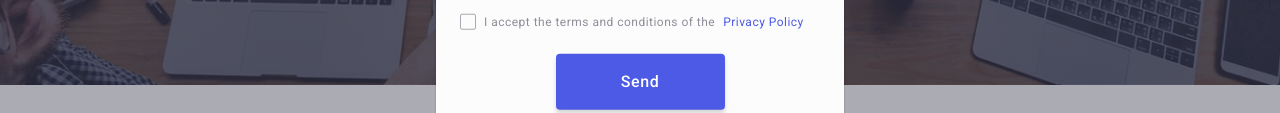
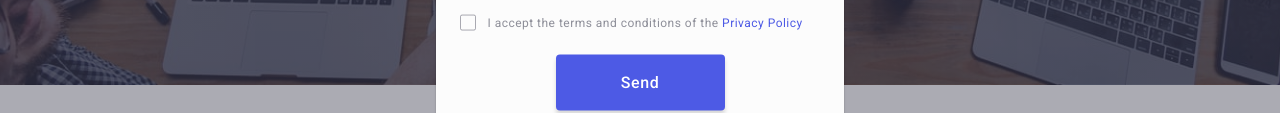
Before and after one commit to Lesiea/goit-markup-hw-05, a plain HTML site: page index.html in a window 1280 px wide. Shown: the part 561-674 px from the top of the page. Drawn offline with nearby package versions, Linux system fonts and the light colour scheme.

Commit message:
Update styles.css

```diff
--- a/css/styles.css
+++ b/css/styles.css
@@ -678,16 +678,18 @@ transition: border-color 250ms cubic-bezier(0.4, 0, 0.2, 1);
   visibility: hidden;
 }
 .modal-checkbox-label {
-  display: flex;
-  align-items: center;
-  gap: 8px;
   font-size: 12px;
   line-height: 1.17;
   letter-spacing: 0.04em;
   color: #8e8f99;
 
+
 }
 .modal-custom-checkbox {
+  display: inline-flex;
+  align-items: center;
+  justify-content: center;
+  margin-right: 8px;
   width: 16px;
   height: 16px;
   border-radius: 2px;
@@ -695,11 +697,9 @@ transition: border-color 250ms cubic-bezier(0.4, 0, 0.2, 1);
   transition: background-color 250ms cubic-bezier(0.4,0,0.2,1),
               border 250ms cubic-bezier(0.4,0,0.2,1),
               fill 250ms cubic-bezier(0.4,0,0.2,1);
-  display: inline-flex;
-  align-items: center;
-  justify-content: center;
   fill: transparent;
   background-color: transparent;
+
 
 }
 
```
